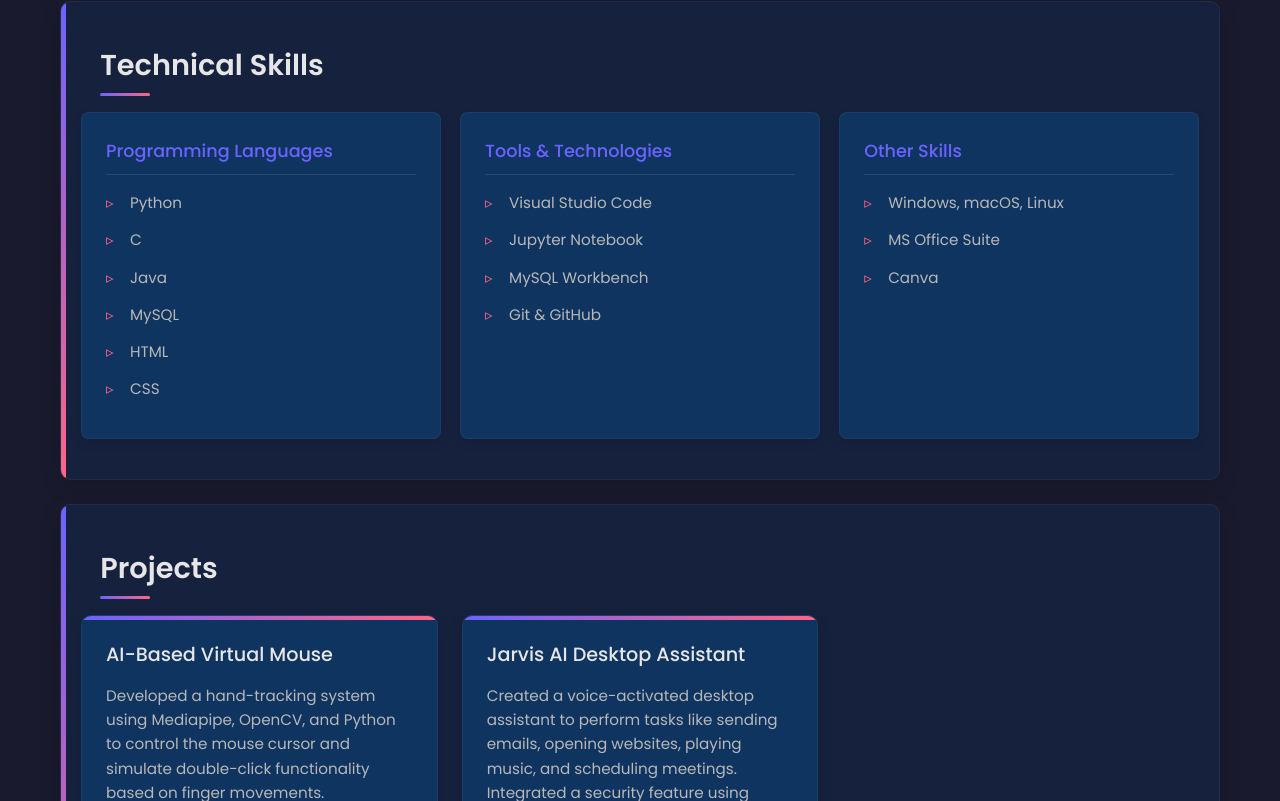
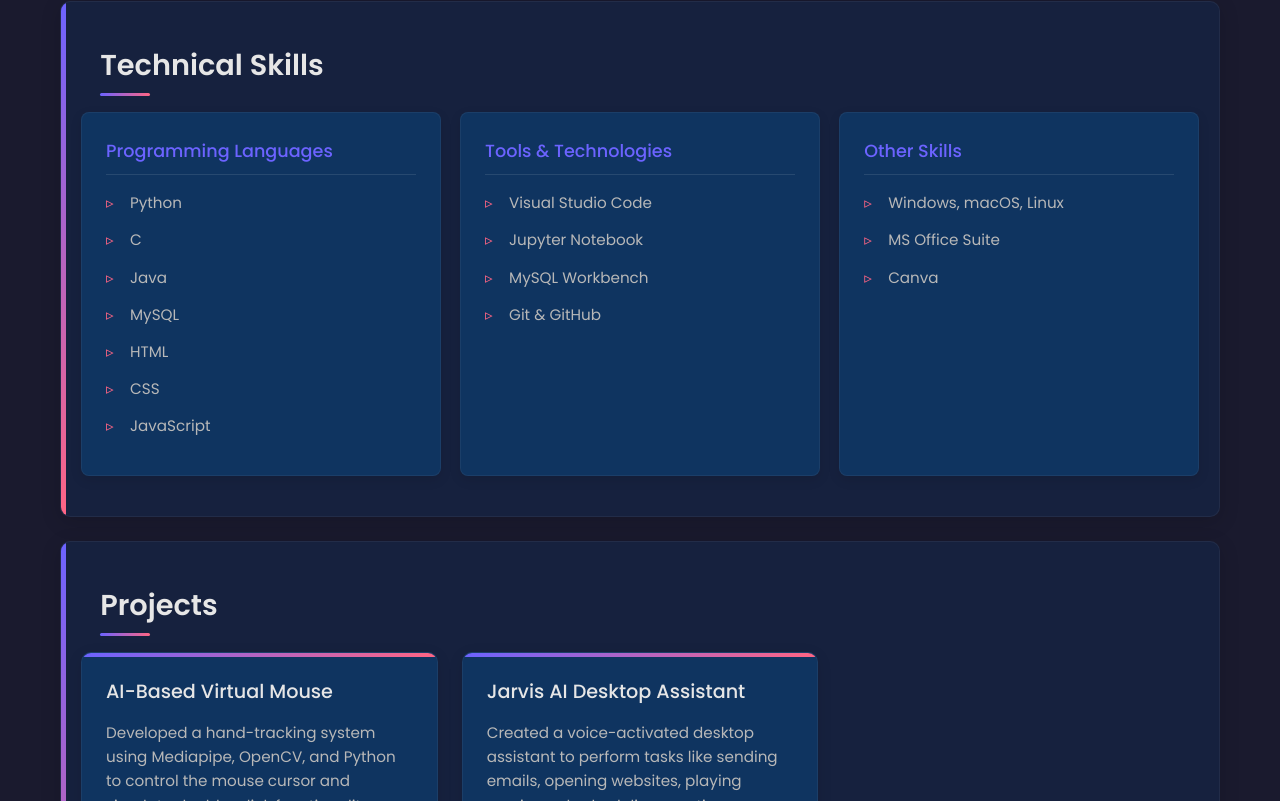
Before and after one commit to Sarfaraz4054/My-Portfolio, a plain HTML site: page index.html in a window 1280 px wide. Shown: the part 1329-2130 px from the top of the page. Drawn offline with Linux system fonts and the light colour scheme.

Commit message:
adding javascript to my programming skills

```diff
--- a/index.html
+++ b/index.html
@@ -646,6 +646,7 @@
                             <li class="skill-item">MySQL</li>
                             <li class="skill-item">HTML</li>
                             <li class="skill-item">CSS</li>
+                            <li class="skill-item">JavaScript</li>
                         </ul>
                     </div>
                     <div class="skill-category">
```
